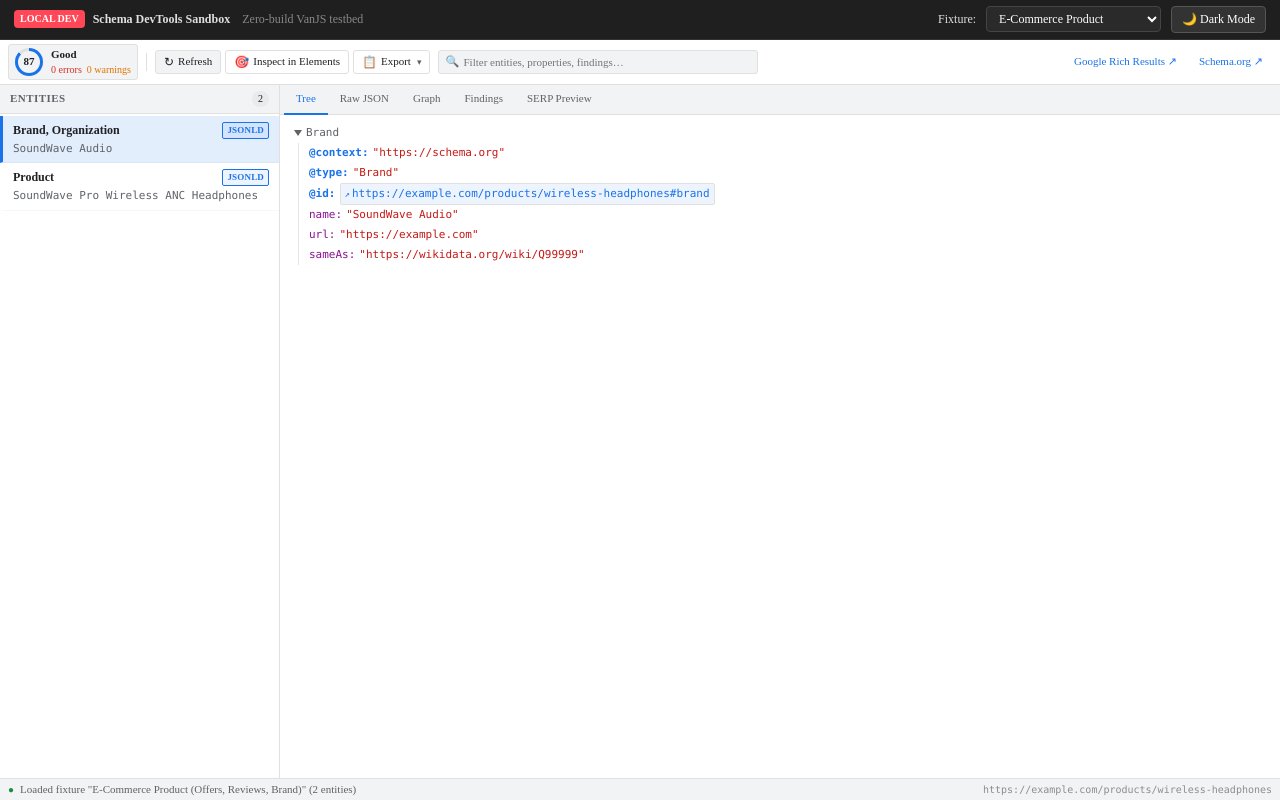
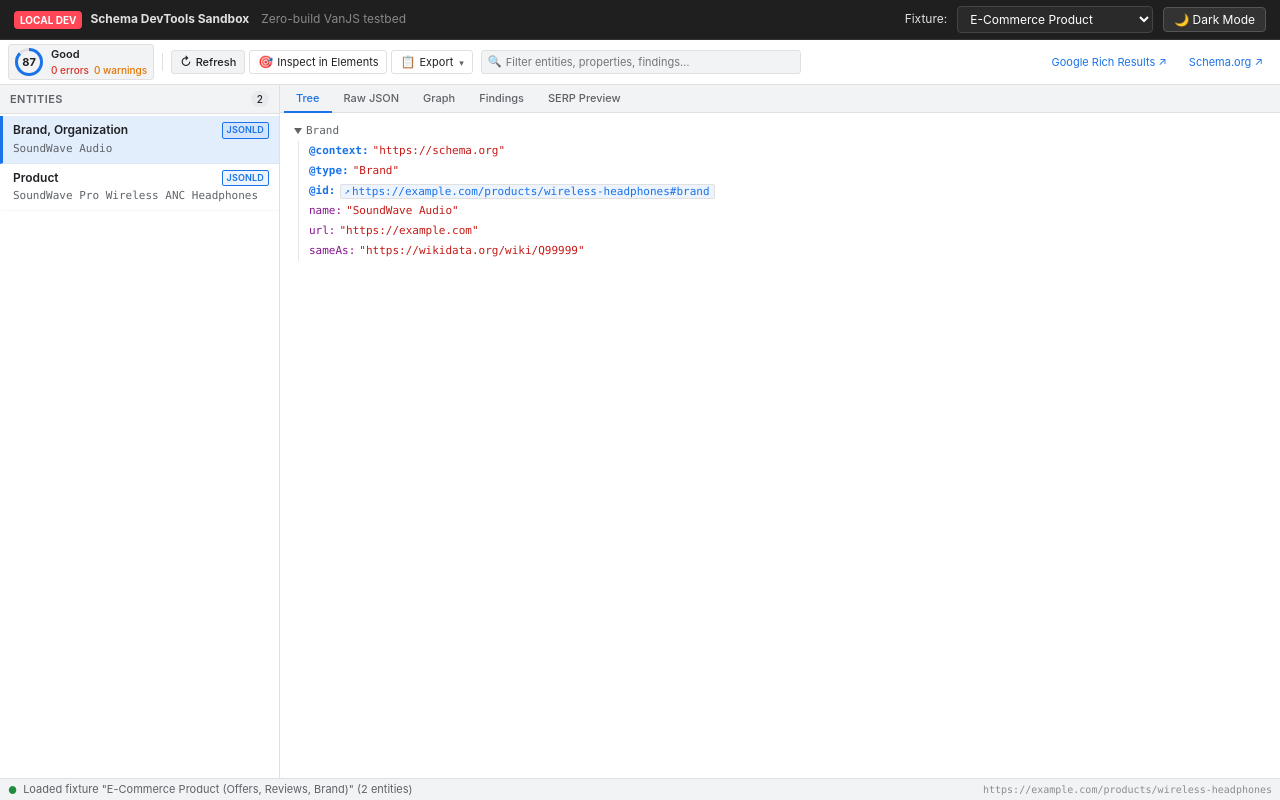
Before and after one commit to brandonkramer/schema-devtools, a browser extension: page dev/index.html in a window 1280 px wide. Drawn offline with Linux system fonts and the light colour scheme.

Commit message:
style(ui): use native Chrome DevTools system font stack across all UI components

```diff
--- a/devtools/sidebar.css
+++ b/devtools/sidebar.css
@@ -1,5 +1,3 @@
-@import url("../ui/theme.css");
-
 body {
   background: var(--sys-color-base);
 }
--- a/ui/theme.css
+++ b/ui/theme.css
@@ -40,8 +40,14 @@
   --serp-cite: #006621;
   --serp-title: #1a0dab;
 
-  --font: system-ui, -apple-system, "Segoe UI", Roboto, sans-serif;
-  --mono: ui-monospace, "SF Mono", Menlo, Consolas, "Liberation Mono", monospace;
+  /* Chrome DevTools Native System Font Stacks */
+  --font: -apple-system, BlinkMacSystemFont, "Segoe UI", Roboto, Helvetica, Arial, sans-serif, "Apple Color Emoji", "Segoe UI Emoji";
+  --font-sans: var(--font);
+  --dt-font-sans: var(--font);
+  --mono: ui-monospace, "SF Mono", Menlo, Monaco, Consolas, "Liberation Mono", "Courier New", monospace;
+  --font-mono: var(--mono);
+  --dt-font-mono: var(--mono);
+
   --toolbar-height: 28px;
   --radius-sm: 3px;
   --radius-md: 4px;
@@ -97,6 +103,18 @@
 }
 
 html,
+body,
+#app,
+.app,
+.sidebar {
+  font-family: var(--font);
+  font-size: 12px;
+  line-height: 1.4;
+  -webkit-font-smoothing: antialiased;
+  -moz-osx-font-smoothing: grayscale;
+}
+
+html,
 body {
   margin: 0;
   padding: 0;
@@ -104,9 +122,6 @@ body {
 }
 
 body {
-  font-family: var(--font);
-  font-size: 12px;
-  line-height: 1.4;
   color: var(--sys-color-on-surface);
   background: var(--sys-color-base);
   user-select: none;
@@ -114,7 +129,9 @@ body {
 
 button,
 input,
+textarea,
 select {
-  font: inherit;
+  font-family: var(--font);
+  font-size: inherit;
   color: inherit;
 }
```
